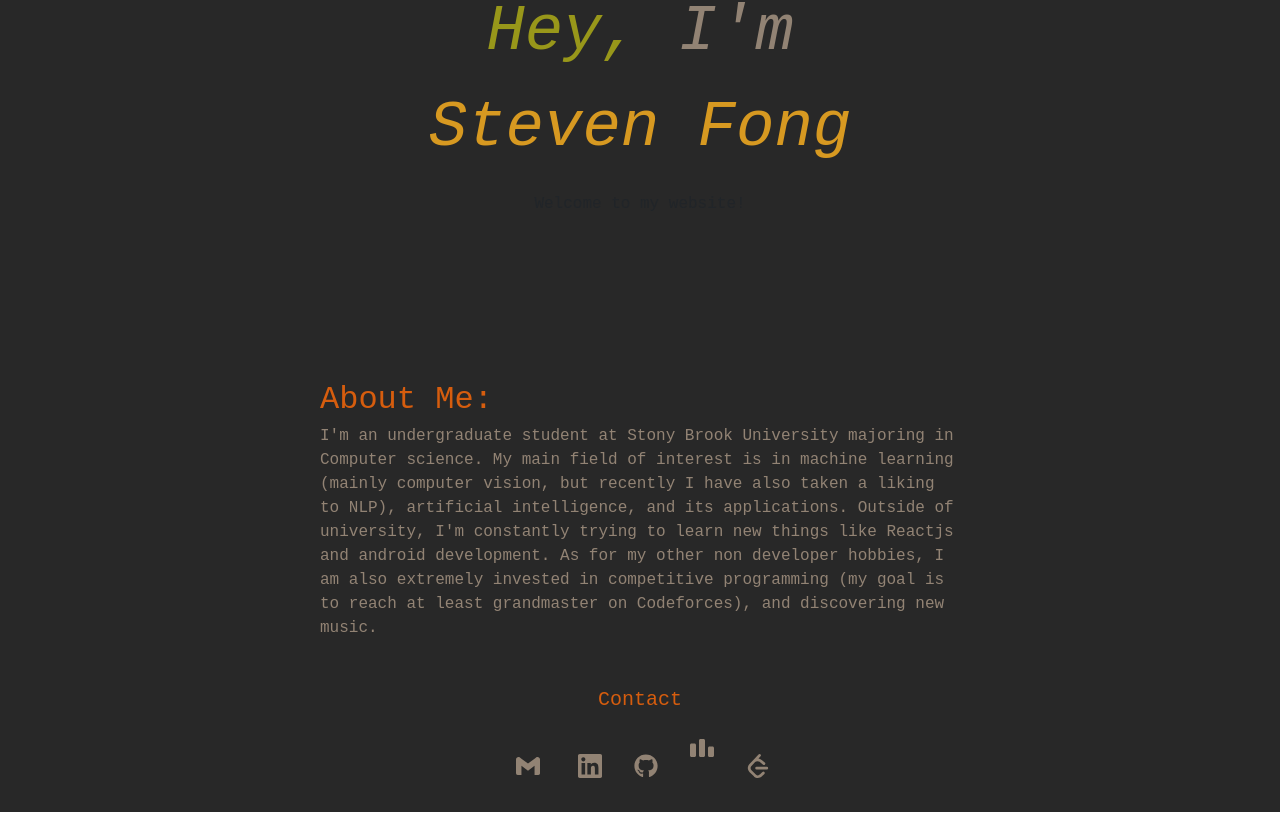
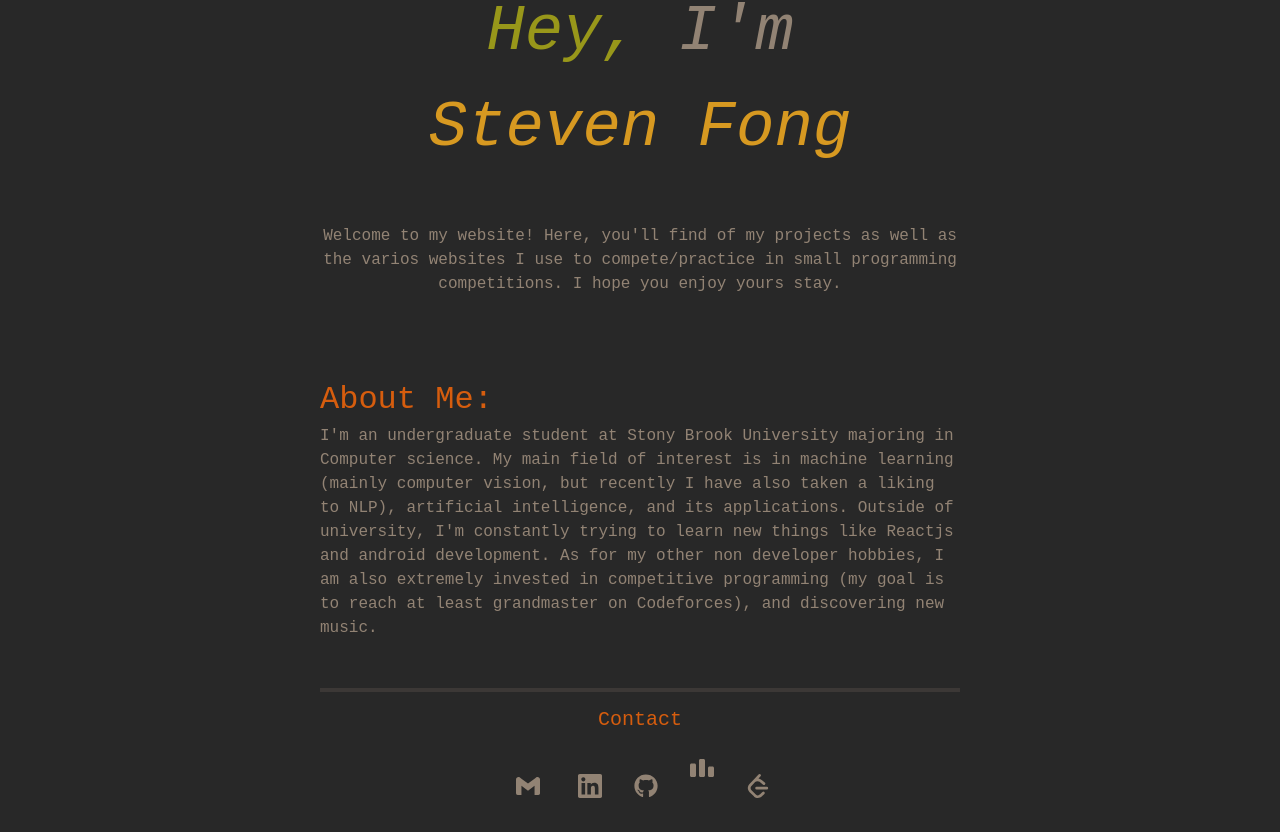
Before and after one commit to POPSICKLES/personal-website, a React (Create React App) app in the folder client/: page / in a window 1280 px wide. Shown: the part 412-1244 px from the top of the page. Built offline with nearby package versions, Linux system fonts and the light colour scheme.

Commit message:
added mid section in homepage

```diff
--- a/client/src/components/Footer.js
+++ b/client/src/components/Footer.js
@@ -7,6 +7,7 @@ const Footer = (props) => {
   return (
     <div className='footer'>
       <div className='contact'>
+        <hr/>
         <span id='contact-heading'><h5>Contact</h5></span>
         <div className='wrapper'>
             <button className='icon clickable'>
--- a/client/src/components/Home.js
+++ b/client/src/components/Home.js
@@ -21,8 +21,10 @@ class Home extends React.Component {
             </p>
           </div>
         </div>
-        <div>
-          Welcome to my website!
+        <div className='grey intro'>
+          Welcome to my website! Here, you'll find of my projects
+          as well as the varios websites I use to compete/practice in small
+          programming competitions. I hope you enjoy yours stay.
         </div>
         <div className='about'>
           <p>
--- a/client/src/css/Footer.css
+++ b/client/src/css/Footer.css
@@ -8,10 +8,18 @@
     margin-bottom: 0rem;
     padding-top: 0rem;
 }
+
 .contact {
     width: 100%;
     height: auto;
     margin-top: 2rem;
+}
+
+.contact hr {
+    width: 50%;
+    height: 0.25rem;
+    border: 0;
+    background: #3c3836;
 }
 
 #contact-heading  {
--- a/client/src/css/Home.css
+++ b/client/src/css/Home.css
@@ -59,6 +59,11 @@
     position:relative;
 }
 
+.intro {
+    height: auto;
+    width: 50%;
+    margin-top: 2rem;
+}
 .about {
     height: 100%;
     width: 50%;
@@ -66,7 +71,7 @@
     flex-direction: column;
     align-items: left;
     justify-content: left;
-    margin-top: 10rem;
+    margin-top: 5rem;
 }
 
 .about p {
```
